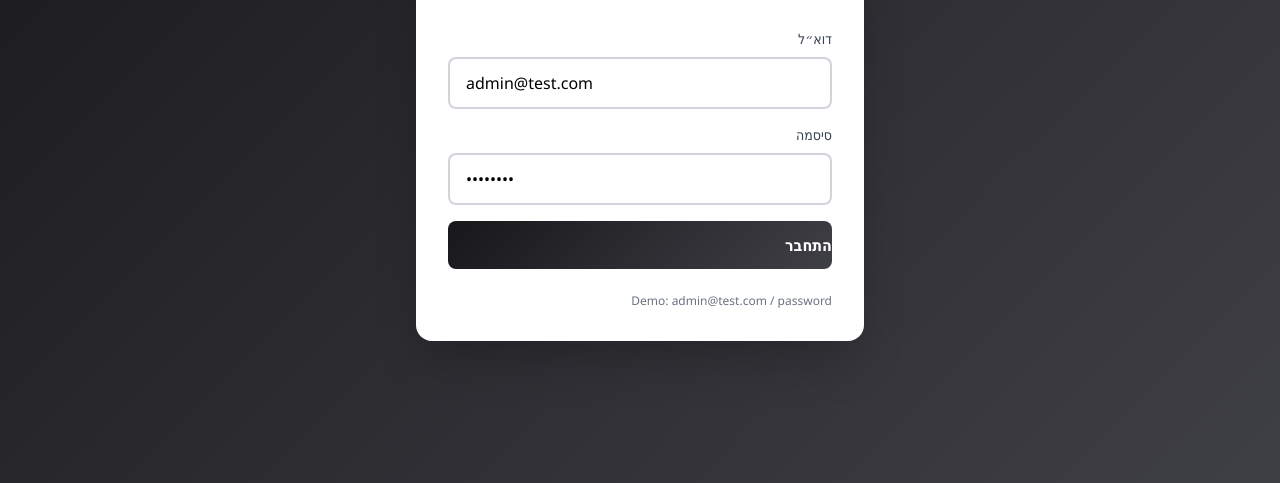
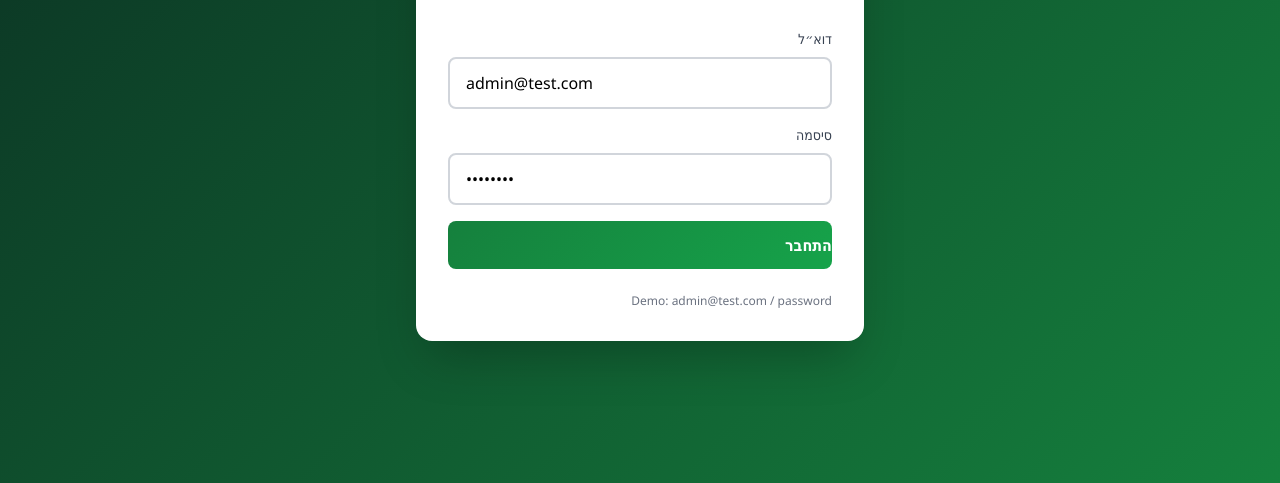
Before and after one commit to HenCohen-MindAI/crm-sheets-db, a website: page public/index.html in a window 1280 px wide. Shown: the part 317-800 px from the top of the page. Drawn offline with nearby package versions, Linux system fonts and the light colour scheme.

Commit message:
Recolor to match the Flup reference more directly
Swaps the black/indigo identity for Flup's fresh emerald green:
- New green color tokens (light and dark), pale-green active sidebar
  state instead of a plain white/dark pill, green logo mark
- Simplified KPI cards (inline icon, no circle avatar) plus a dashed
  "add customer" placeholder card, matching Flup's stat row
- Task-status chart switched from a stacked bar to a donut with a
  center total and legend chips, matching Flup's category donut
- All link/action colors (revoke, reveal, kanban shortcuts, nav
  jump-links) recolored from blue to green for a consistent identity

```diff
--- a/public/index.html
+++ b/public/index.html
@@ -10,21 +10,22 @@
   </script>
   <style>
     :root {
-      /* canvas + surfaces */
-      --bg: #F4F4F5;
+      /* canvas + surfaces - pale mint-tinted neutrals, per the Flup reference */
+      --bg: #F5FAF7;
       --card: #FFFFFF;
-      --sidebar-bg: #FAFAFA;
-      --sidebar-border: #E4E4E7;
+      --sidebar-bg: #F6FBF8;
+      --sidebar-border: #E1EFE7;
       --hairline: #E1E0D9;
       /* text */
-      --ink: #18181B;
-      --secondary: #18181B; /* alias of --ink, kept for heading usages */
-      --muted: #71717A;
+      --ink: #0B2E22;
+      --secondary: #0B2E22; /* alias of --ink, kept for heading usages */
+      --muted: #6B8478;
       /* buttons / accents - must stay contrastable with white text in both themes */
-      --primary: #18181B;
-      --accent: #3F3F46;
-      --brand: #4F46E5;
-      --light: #EEEEF1;
+      --primary: #15803D;
+      --accent: #16A34A;
+      --brand: #047857;
+      --light: #E3F5EA;
+      --active-tint: #E3F5EA;
       /* status */
       --mint: #0CA30C;
       --mint-soft: #D1FAE5;
@@ -36,18 +37,19 @@
     }
 
     html.dark {
-      --bg: #0D0D0D;
-      --card: #18181B;
-      --sidebar-bg: #131316;
-      --sidebar-border: #27272A;
-      --hairline: #2C2C2A;
-      --ink: #FAFAFA;
-      --secondary: #FAFAFA;
-      --muted: #A1A1AA;
-      --primary: #4F46E5;
-      --accent: #6366F1;
-      --brand: #818CF8;
-      --light: #26262A;
+      --bg: #0B1210;
+      --card: #12211B;
+      --sidebar-bg: #0E1815;
+      --sidebar-border: #1E2E27;
+      --hairline: #1E2E27;
+      --ink: #F2FBF6;
+      --secondary: #F2FBF6;
+      --muted: #7FA592;
+      --primary: #16A34A;
+      --accent: #22C55E;
+      --brand: #34D399;
+      --light: #16362A;
+      --active-tint: rgba(34,197,94,0.14);
       --mint: #0CA30C;
       --mint-soft: rgba(12,163,12,0.18);
       --rose: #E66767;
@@ -64,10 +66,9 @@
     .logo-svg { width: 40px; height: 40px; }
     .sidebar-header { border-bottom: 1px solid var(--sidebar-border); }
     .sidebar-item.active {
-      background-color: var(--card);
-      color: var(--ink);
+      background-color: var(--active-tint);
+      color: var(--brand);
       font-weight: 700;
-      box-shadow: 0 1px 3px rgba(0,0,0,0.08);
     }
     .sidebar-item {
       transition: all 0.15s ease;
@@ -249,7 +250,7 @@
 
     function renderLogin() {
       return `
-        <div class="min-h-screen flex items-center justify-center p-4" style="background: linear-gradient(135deg, #18181B 0%, #3F3F46 100%);">
+        <div class="min-h-screen flex items-center justify-center p-4" style="background: linear-gradient(135deg, #0B2E22 0%, #15803D 100%);">
           <div class="bg-white rounded-2xl shadow-2xl p-8 w-full max-w-md">
             <div class="text-center mb-8">
               <svg viewBox="0 0 160 60" class="logo-svg mx-auto mb-4" style="width: 160px; height: 60px;">
@@ -272,7 +273,7 @@
             <form id="loginForm" class="space-y-4">
               <div>
                 <label class="block text-sm font-medium text-gray-700 dark:text-zinc-300 mb-2">דוא״ל</label>
-                <input type="email" id="email" value="admin@test.com" placeholder="admin@test.com" class="w-full px-4 py-3 border-2 border-gray-300 dark:border-zinc-700 bg-white dark:bg-zinc-900 dark:text-zinc-100 rounded-lg focus:outline-none focus:ring-2 focus:ring-blue-500" style="focus-ring-color: var(--primary);">
+                <input type="email" id="email" value="admin@test.com" placeholder="admin@test.com" class="w-full px-4 py-3 border-2 border-gray-300 dark:border-zinc-700 bg-white dark:bg-zinc-900 dark:text-zinc-100 rounded-lg focus:outline-none focus:ring-2 focus:ring-green-600">
               </div>
               <div>
                 <label class="block text-sm font-medium text-gray-700 dark:text-zinc-300 mb-2">סיסמה</label>
@@ -385,16 +386,14 @@
         const completionPct = taskCount > 0 ? Math.round((completedTasks / taskCount) * 100) : null;
 
         const statCard = ({ label, value, icon, pill, delay }) => `
-          <div class="bg-white dark:bg-zinc-900 rounded-2xl shadow-sm border border-gray-100 dark:border-zinc-800 p-6 hover-lift anim-card" style="animation-delay:${delay}ms;">
-            <div class="flex items-center justify-between mb-5">
+          <div class="bg-white dark:bg-zinc-900 rounded-2xl shadow-sm border border-gray-100 dark:border-zinc-800 p-5 hover-lift anim-card" style="animation-delay:${delay}ms;">
+            <div class="flex items-center gap-2 mb-3">
+              <span class="text-sm">${icon}</span>
               <p class="text-sm" style="color: var(--muted);">${label}</p>
-              <div class="rounded-full flex items-center justify-center flex-shrink-0" style="width: 40px; height: 40px; background: var(--light);">
-                <span class="text-lg">${icon}</span>
-              </div>
-            </div>
-            <div class="flex items-end gap-3 flex-wrap">
-              <p class="text-4xl font-extrabold count-up" data-target="${typeof value === 'number' ? value : ''}" style="color: var(--ink);">${typeof value === 'number' ? 0 : value}</p>
-              ${pill ? `<span class="text-xs font-bold px-2.5 py-1 rounded-full" style="background: var(--mint-soft); color: var(--mint);">${pill}</span>` : ''}
+            </div>
+            <div class="flex items-center gap-2 flex-wrap">
+              <p class="text-3xl font-extrabold count-up" data-target="${typeof value === 'number' ? value : ''}" style="color: var(--ink);">${typeof value === 'number' ? 0 : value}</p>
+              ${pill ? `<span class="text-xs font-bold px-2 py-0.5 rounded-full flex items-center gap-0.5" style="background: var(--mint-soft); color: var(--mint);">↗ ${pill}</span>` : ''}
             </div>
           </div>
         `;
@@ -450,22 +449,36 @@
         ].map(s => ({ ...s, count: tasks.filter(t => t.status === s.key).length }));
         const totalStatusTasks = statusDefs.reduce((s, d) => s + d.count, 0);
 
+        // Build a donut ring via conic-gradient - matches the Flup reference's category
+        // donut. Still follows dataviz rules: validated categorical colors, a legend with
+        // direct-labeled counts (never color-alone), and a hover tooltip per slice.
+        let cursor = 0;
+        const donutStops = statusDefs.filter(s => s.count > 0).map(s => {
+          const from = cursor;
+          const pct = (s.count / totalStatusTasks) * 100;
+          cursor += pct;
+          return `${s.color} ${from}% ${cursor}%`;
+        }).join(', ');
+
         const statusChart = `
           <div class="bg-white dark:bg-zinc-900 rounded-2xl shadow-sm border border-gray-100 dark:border-zinc-800 p-6 hover-lift anim-card" style="animation-delay:220ms;">
             <h3 class="text-lg font-bold mb-1" style="color: var(--secondary);">משימות לפי סטטוס</h3>
             <p class="text-xs mb-6" style="color: var(--muted);">התפלגות ${totalStatusTasks} המשימות הפתוחות במערכת</p>
             ${totalStatusTasks === 0 ? `
-              <div class="flex items-center justify-center text-sm" style="height: 100px; color: var(--muted);">אין עדיין משימות</div>
+              <div class="flex items-center justify-center text-sm" style="height: 160px; color: var(--muted);">אין עדיין משימות</div>
             ` : `
-              <div class="flex w-full rounded-full overflow-hidden gap-0.5" style="height: 14px;">
-                ${statusDefs.filter(s => s.count > 0).map((s, i) => `
-                  <div class="hover:brightness-110 transition-all" title="${s.label}: ${s.count}" style="flex: ${s.count} 0 0%; background: ${s.color}; animation: drawBar 0.6s ease both; animation-delay: ${300 + i * 60}ms;"></div>
-                `).join('')}
-              </div>
-              <div class="grid grid-cols-2 gap-3 mt-5">
+              <div class="flex items-center justify-center mb-5" style="height: 160px;">
+                <div class="relative rounded-full anim-card" style="width: 150px; height: 150px; background: conic-gradient(${donutStops}); animation-delay:350ms;">
+                  <div class="absolute rounded-full flex flex-col items-center justify-center" style="inset: 22px; background: var(--card);">
+                    <span class="text-2xl font-extrabold" style="color: var(--ink);">${totalStatusTasks}</span>
+                    <span class="text-xs" style="color: var(--muted);">סה״כ</span>
+                  </div>
+                </div>
+              </div>
+              <div class="grid grid-cols-2 gap-3">
                 ${statusDefs.map(s => `
-                  <div class="flex items-center gap-2 text-sm">
-                    <span class="rounded-full flex-shrink-0" style="width: 8px; height: 8px; background: ${s.color};"></span>
+                  <div class="flex items-center gap-2 text-sm" title="${s.label}: ${s.count}">
+                    <span class="rounded-sm flex-shrink-0" style="width: 8px; height: 8px; background: ${s.color};"></span>
                     <span style="color: var(--muted);">${s.label}</span>
                     <span class="font-bold mr-auto" style="color: var(--ink);">${s.count}</span>
                   </div>
@@ -476,11 +489,15 @@
         `;
 
         content.innerHTML = `
-          <div class="grid grid-cols-1 md:grid-cols-4 gap-5 mb-6">
+          <div class="grid grid-cols-1 md:grid-cols-5 gap-5 mb-6">
             ${statCard({ label: 'לקוחות פעילים', value: activeCustomers, icon: '👥', delay: 0 })}
             ${statCard({ label: 'לקוחות חדשים החודש', value: monthCustomers, icon: '📈', delay: 40 })}
             ${statCard({ label: 'משימות כללי', value: taskCount, icon: '✓', delay: 80 })}
             ${statCard({ label: 'משימות שהושלמו', value: `${completedTasks}/${taskCount}`, icon: '✅', pill: completionPct !== null ? `${completionPct}%` : null, delay: 120 })}
+            <button onclick="switchView('customers')" class="rounded-2xl border-2 border-dashed flex flex-col items-center justify-center gap-1 p-5 hover-lift anim-card transition-colors" style="animation-delay:160ms; border-color: var(--sidebar-border); color: var(--muted);" onmouseover="this.style.borderColor='var(--primary)'; this.style.color='var(--primary)'" onmouseout="this.style.borderColor='var(--sidebar-border)'; this.style.color='var(--muted)'">
+              <span class="text-xl">＋</span>
+              <span class="text-sm font-medium">הוסף לקוח</span>
+            </button>
           </div>
 
           <div class="grid grid-cols-1 lg:grid-cols-3 gap-5 mb-6">
@@ -655,7 +672,7 @@
           ${pipelines.length === 0 ? `
             <div class="bg-blue-50 border border-blue-200 dark:border-indigo-900 rounded-xl p-8 text-center">
               <p class="text-gray-600 dark:text-zinc-400 mb-4">אין עדיין Pipelines</p>
-              <button onclick="document.getElementById('pipelineName').focus()" class="text-blue-600 hover:text-blue-800 font-medium">צור ראשון עכשיו →</button>
+              <button onclick="document.getElementById('pipelineName').focus()" class="text-green-700 dark:text-emerald-400 hover:text-green-900 dark:hover:text-emerald-300 font-medium">צור ראשון עכשיו →</button>
             </div>
           ` : ''}
 
@@ -851,7 +868,7 @@
                         </select>
                       </div>
                       <div class="flex gap-2 mt-2 flex-wrap">
-                        ${t.status === 'open' ? `<button onclick="updateTaskStatus('${t.id}', 'in_progress')" class="text-xs text-blue-600 hover:text-blue-800">→ בהביצוע</button>` : ''}
+                        ${t.status === 'open' ? `<button onclick="updateTaskStatus('${t.id}', 'in_progress')" class="text-xs text-green-700 dark:text-emerald-400 hover:text-green-900 dark:hover:text-emerald-300">→ בהביצוע</button>` : ''}
                         ${t.status === 'in_progress' ? `<button onclick="updateTaskStatus('${t.id}', 'completed')" class="text-xs text-green-600 hover:text-green-800">✓ הושלם</button>` : ''}
                         <button onclick="deleteTask('${t.id}')" class="text-xs text-red-600 hover:text-red-800">🗑️ מחק</button>
                       </div>
@@ -945,7 +962,7 @@
                 </div>
                 <div class="flex justify-between items-center">
                   <p class="text-xs text-gray-500 dark:text-zinc-500">נוצר: ${new Date(w.created_at).toLocaleDateString('he-IL')}</p>
-                  <button onclick="viewWebhookLogs('${w.id}')" class="text-xs text-blue-600 hover:text-blue-800">📋 היסטוריית שליחות</button>
+                  <button onclick="viewWebhookLogs('${w.id}')" class="text-xs text-green-700 dark:text-emerald-400 hover:text-green-900 dark:hover:text-emerald-300">📋 היסטוריית שליחות</button>
                 </div>
               </div>
             `).join('')}
@@ -1011,7 +1028,7 @@
                     <td class="px-6 py-4 text-sm font-mono">${k.key_preview}</td>
                     <td class="px-6 py-4 text-sm">${new Date(k.created_at).toLocaleDateString('he-IL')}</td>
                     <td class="px-6 py-4 text-sm space-x-3 space-x-reverse">
-                      <button onclick="revealApiKey('${k.id}')" class="text-blue-600 hover:text-blue-800">👁️ הצג</button>
+                      <button onclick="revealApiKey('${k.id}')" class="text-green-700 dark:text-emerald-400 hover:text-green-900 dark:hover:text-emerald-300">👁️ הצג</button>
                       <button onclick="revokeApiKey('${k.id}')" class="text-red-600 hover:text-red-800">בטל</button>
                     </td>
                   </tr>
@@ -1076,7 +1093,7 @@ Header:   x-api-key: YOUR_API_KEY</pre>
                 ${activeKeyNames
                   ? `יש לך כרגע מפתחות פעילים בשם: <b>${activeKeyNames}</b>.`
                   : 'עדיין אין לך API Key פעיל.'}
-                עברו לעמוד <button onclick="switchView('api-keys')" class="text-blue-600 underline">🔑 API Keys</button> כדי ליצור מפתח חדש, או ללחוץ "👁️ הצג" ליד מפתח קיים כדי לקבל שוב את הערך המלא שלו בכל רגע.
+                עברו לעמוד <button onclick="switchView('api-keys')" class="text-green-700 dark:text-emerald-400 underline">🔑 API Keys</button> כדי ליצור מפתח חדש, או ללחוץ "👁️ הצג" ליד מפתח קיים כדי לקבל שוב את הערך המלא שלו בכל רגע.
               </p>
             </div>
 
@@ -1159,7 +1176,7 @@ Header:   x-api-key: YOUR_API_KEY</pre>
 
             <div class="bg-purple-50 dark:bg-purple-950/40 rounded-2xl shadow-sm p-6 border border-purple-200 dark:border-purple-900">
               <h3 class="text-lg font-bold mb-3" style="color: var(--secondary);">📤 כיוון הפוך: CRM שולח אירועים ל-n8n (Webhooks)</h3>
-              <p class="text-sm text-gray-700 dark:text-zinc-300 mb-3">כדי שה-CRM יפעיל workflow ב-n8n אוטומטית (למשל בכל פעם שנוצר ליד), הקימו ב-n8n node מסוג <b>Webhook</b> (Trigger), העתיקו את ה-Production URL שלו, ורשמו אותו בעמוד <button onclick="switchView('webhooks')" class="text-blue-600 underline">🔗 Webhooks</button> של ה-CRM.</p>
+              <p class="text-sm text-gray-700 dark:text-zinc-300 mb-3">כדי שה-CRM יפעיל workflow ב-n8n אוטומטית (למשל בכל פעם שנוצר ליד), הקימו ב-n8n node מסוג <b>Webhook</b> (Trigger), העתיקו את ה-Production URL שלו, ורשמו אותו בעמוד <button onclick="switchView('webhooks')" class="text-green-700 dark:text-emerald-400 underline">🔗 Webhooks</button> של ה-CRM.</p>
               <p class="text-xs text-gray-600 dark:text-zinc-400 mb-2">אירועים זמינים: <code class="bg-white dark:bg-zinc-800 dark:text-zinc-100 px-1 rounded">customer.created</code>, <code class="bg-white dark:bg-zinc-800 dark:text-zinc-100 px-1 rounded">customer.updated</code>, <code class="bg-white dark:bg-zinc-800 dark:text-zinc-100 px-1 rounded">customer.stage_changed</code>, <code class="bg-white dark:bg-zinc-800 dark:text-zinc-100 px-1 rounded">customer.deleted</code>, <code class="bg-white dark:bg-zinc-800 dark:text-zinc-100 px-1 rounded">task.created</code>, <code class="bg-white dark:bg-zinc-800 dark:text-zinc-100 px-1 rounded">task.completed</code>.</p>
               <p class="text-xs text-gray-600 dark:text-zinc-400 mb-2">גוף הבקשה שיישלח ל-n8n (POST, JSON):</p>
               <pre class="bg-gray-900 text-green-300 rounded-lg p-3 text-xs overflow-x-auto" dir="ltr">{
@@ -1203,7 +1220,7 @@ Header:   x-api-key: YOUR_API_KEY</pre>
               <tbody>
                 ${employees.map(u => `
                   <tr class="border-b hover:bg-gray-50 dark:hover:bg-zinc-800">
-                    <td class="px-6 py-4 font-medium">${u.name} ${currentUser && u.id === currentUser.id ? '<span class="text-xs text-blue-600">(אתה)</span>' : ''}</td>
+                    <td class="px-6 py-4 font-medium">${u.name} ${currentUser && u.id === currentUser.id ? '<span class="text-xs text-green-700 dark:text-emerald-400">(אתה)</span>' : ''}</td>
                     <td class="px-6 py-4 text-sm">${u.email}</td>
                     <td class="px-6 py-4 text-sm">
                       <select onchange="updateUserRole('${u.id}', this.value)" class="px-2 py-1 border border-gray-300 dark:border-zinc-700 bg-white dark:bg-zinc-900 dark:text-zinc-100 rounded text-sm" ${currentUser && u.id === currentUser.id ? 'disabled' : ''}>
@@ -1292,7 +1309,7 @@ Header:   x-api-key: YOUR_API_KEY</pre>
                           </div>
                           <div class="flex gap-3 text-sm">
                             ${b.id === currentUser.tenantId ? '<span class="text-xs text-gray-400">העסק הראשי</span>' : `
-                              <button onclick="impersonateBusiness('${b.id}')" class="text-blue-600 hover:text-blue-800">👁️ כניסה לצפייה</button>
+                              <button onclick="impersonateBusiness('${b.id}')" class="text-green-700 dark:text-emerald-400 hover:text-green-900 dark:hover:text-emerald-300">👁️ כניסה לצפייה</button>
                               <button onclick="toggleBusinessStatus('${b.id}', '${b.status}')" class="${b.status === 'active' ? 'text-orange-600 hover:text-orange-800' : 'text-green-600 hover:text-green-800'}">${b.status === 'active' ? '🔒 השבת' : '🔓 הפעל'}</button>
                               <button onclick="deleteBusiness('${b.id}', '${b.name}')" class="text-red-600 hover:text-red-800">🗑️ מחק</button>
                             `}
```
